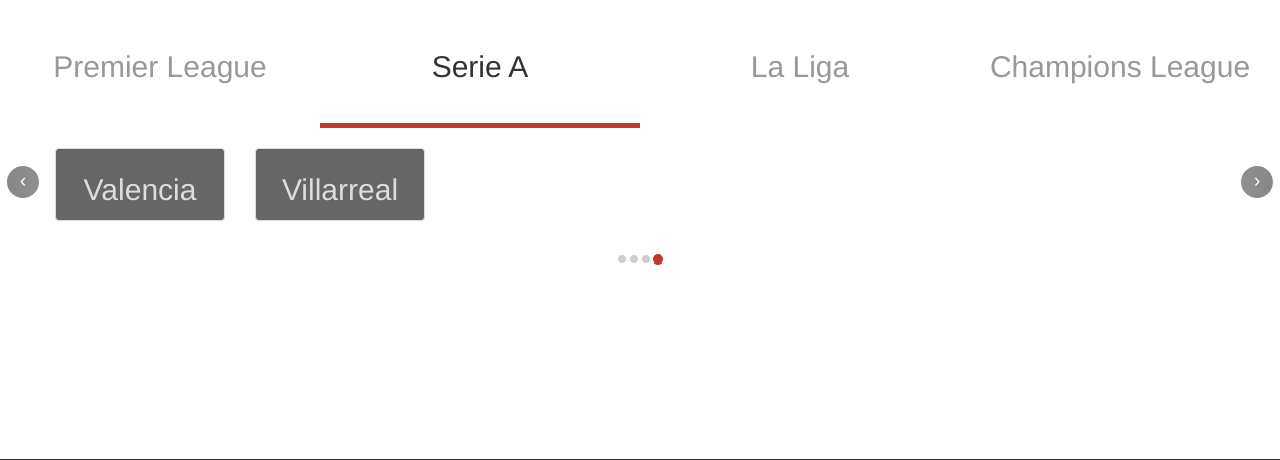
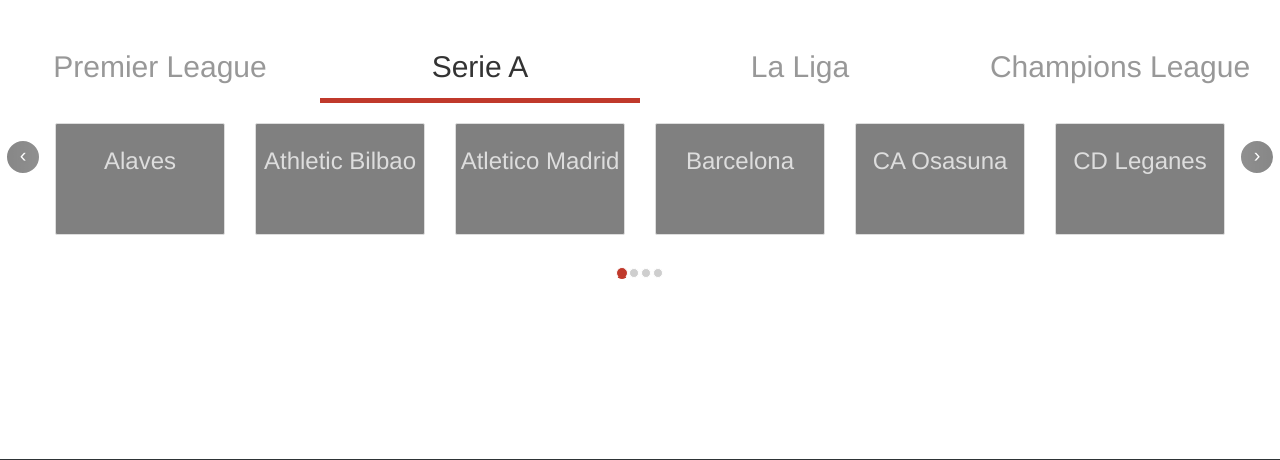
Before and after one commit to kimdahlberg/Buysporttv, a PHP site: page /matcher.html in a window 1280 px wide. Shown: the part 52-512 px from the top of the page. Run offline with PHP 8.4, Linux system fonts and the light colour scheme; some libraries are stand-ins or nearby versions; some web fonts are replaced.

Commit message:
Ajusted carousel scss, continued work on matcher.html js

```diff
--- a/js/leagueteams.js
+++ b/js/leagueteams.js
@@ -3,26 +3,26 @@
 const LEAGUE_TEAMS = {
 
     'la liga' : [
-        'Alaves',
-        'Athletic Bilbao',
-        'Atletico Madrid',
-        'Barcelona',
-        'CA Osasuna',
-        'CD Leganes',
-        'Celta Vigo',
-        'Dportivo La Coruna',
-        'Eibar',
-        'Espanyol',
-        'Granada',
-        'Las Palmas',
-        'Malaga',
-        'Real Betis',
-        'Real Madrid',
-        'Real Sociedad',
-        'Sevilla',
-        'Sporting Gijon',
-        'Valencia',
-        'Villarreal'
+        'AC Milan',
+        'Atalanta',
+        'Bologna',
+        'Cagilari',
+        'Chievo',
+        'Crotone',
+        'Empoli',
+        'Fiorentina',
+        'Genoa',
+        'Inter Milan',
+        'Juventus',
+        'Lazio',
+        'Napoli',
+        'Palermo',
+        'Pescara',
+        'Roma',
+        'Sampdoria',
+        'Sassuolo',
+        'Torino',
+        'Udinese'
     ],
 
     'premier league' : [
--- a/js/main.js
+++ b/js/main.js
@@ -23,11 +23,11 @@ $(document).ready(function () {
         toggleActive(leagueButton);
         // Create carouselview in div that leagueButton targets
         $(leagueButton.data('target'))
-        .html(createCarouselViewHtml(LEAGUE_TEAMS[dataLeague]));
-        // Set active item from team value in sessionStorage
-        var itemToActivate = $('.thumbnail[data-team="'+sessionStorage.getItem('selectedTeam')+'"]')
-        .parents('.item');
-        $('#carousel-teams').carousel(itemToActivate.data('indicator'));
+            .html(createCarouselViewHtml(LEAGUE_TEAMS[dataLeague]));
+        // // Set active item from team value in sessionStorage
+        // var itemToActivate = $('.thumbnail[data-team="'+sessionStorage.getItem('selectedTeam')+'"]')
+        // .parents('.item');
+        // $('#carousel-teams').carousel(itemToActivate.data('indicator'));
     }
 
     $('.sport-toggle').click(function (e) {
@@ -40,6 +40,25 @@ $(document).ready(function () {
         e.preventDefault();
         toggleActive(this);
         sessionStorage.setItem('selectedLeague', $(this).data('league'));
+        console.log($(this).data('league'));
+        console.log($(this).data('target'));
+        $($(this).data('target'))
+            .html(createCarouselViewHtml(LEAGUE_TEAMS[$(this).data('league')]));
+    });
+
+    $('.btn-buy').click(function (e) {
+        e.preventDefault();
+        // TODO: get array of currently selected products
+        var selectedProduct = $(this).data('productId');
+        var productsInCart = sessionStorage.getItem('selectedProducts');
+        if(productsInCart) {
+            if (productsInCart.indexOf(selectedProduct)) {
+                console.log('Product already in cart');
+            }
+            else {
+                productsInCart.push(selectedProduct);
+            }
+        }
     });
 
     // REQUESTS
@@ -71,11 +90,10 @@ $(document).ready(function () {
     // GET all products of chosen league and team
     $('.team-toggle').click(function (e) {
         e.preventDefault();
+        // store selected team for future use
         let team = $(this).data('team');
         sessionStorage.setItem('selectedTeam', team);
 
-        // TODO: create object from league and team selection
-        // Store last clicked league/team in variables?
         let d = {
             league: sessionStorage.getItem('selectedLeague'),
             team: team
@@ -89,7 +107,7 @@ $(document).ready(function () {
             dataType: 'json',
             success: function (response) {
                 console.log(response.length);
-                if (response.length !== 0) {
+                if (response.length > 0) {
                     var returnedProducts = JSON.parse(response);
                     $('#team-upcoming-games')
                     .html(createProductViewHtml(returnedProducts, returnedProducts[0].league));
@@ -99,13 +117,10 @@ $(document).ready(function () {
                 }
             },
             error: function() {
-                console.log("Request failed");
+                console.log('Request failed');
             }
         });
     });
-
-    // Click carousel item, get productview
-    // $('')
 
     // GET all premier league games
     // $.ajax({
--- a/js/util.js
+++ b/js/util.js
@@ -34,7 +34,7 @@ function createCarouselTeam(teamData) {
     //TODO: when talking with the database, teamData will be an object instead of a string, use accordingly
     var carouselTeam = '<div class="col-md-2 col-sm-4 col-xs-6">'
     +   '<a href="#" class="thumbnail team-toggle" role="button" data-team="'+teamData+'" data-toggle="collapse" data-target="#team-upcoming-games">'
-    +   '<h2>' +teamData+ '</h2>'
+    +   '<h3>' +teamData+ '</h3>'
     +   '</a></div>';
     return carouselTeam;
 }
@@ -94,7 +94,7 @@ function createProductDetailHtml(productData) {
     +       '<p>' + parseDate(productData.startdate) +'</p>'
     +       '<p>' + parseTime(productData.startdate) + ' - ' + parseTime(productData.stopdate) + '</p>'
     +       '<p>' + productData.price + ':-</p>'
-    +       '<button class="btn btn-special btn-block" type="button">Köp</button>'
+    +       '<button class="btn btn-buy btn-block" type="button" data-productId="'+productData.id+'">Köp</button>'
     +   '</div>'
     +'</div>';
     return productDetailBox;
--- a/matcher.html
+++ b/matcher.html
@@ -85,7 +85,7 @@
 
         <!--Teams upcoming games section-->
         <section class="container">
-            <div class="row text-center tab-pane collapse fade" id="team-upcoming-games">
+            <div class="row text-center tab-pane fade" id="team-upcoming-games">
 
             </div>
         </section>
--- a/sass/_carousel.scss
+++ b/sass/_carousel.scss
@@ -1,4 +1,4 @@
-
+$min-height-thumbnail: 112px;
 .carousel {
     margin-bottom: 0;
     padding: 0 40px 30px 40px;
@@ -31,21 +31,19 @@
 background: $dark-red;
 }
 
-.item {
-
-    [class*="col-"] {
-        a {
-            background: lighten($dark-gray, 20%);
-        }
-    }
+.thumbnail {
+    @include border-radius(2px);
+    background: lighten($dark-gray, 30%);
+    min-height: $min-height-thumbnail;
 }
 
 @media only screen and (max-width: $small) {
 
     .carousel {
-        min-height: 300px;
+        min-height: ($min-height-thumbnail*3) + 100;
     }
     a.carousel-control {
+        margin-top: ($min-height-thumbnail*3) / 2;
 
         .left, .right {
             display: none;
--- a/sass/_helperclasses.scss
+++ b/sass/_helperclasses.scss
@@ -31,13 +31,13 @@
     padding: -10px;
 }
 
-.btn-special {
+.btn-buy {
     @include border-radius(0px);
     background: $base-gray;
     color: $link-color;
 }
 
-.btn-special:hover {
+.btn-buy:hover {
     background: $brand-success;
     color: white;
 }
--- a/sass/_overwrites.scss
+++ b/sass/_overwrites.scss
@@ -21,7 +21,7 @@
 }
 
 .modal-content {
-    background: rgba(white, .8);
+    background: rgba(white, .9);
 }
 
 #football {
@@ -43,7 +43,6 @@
 #league-row {
     [class*="col-"] {
         padding-top: $column-padding;
-        padding-bottom: $column-padding;
         @extend #football;
     }
     margin-bottom: 20px;
@@ -68,6 +67,12 @@
 
 @media only screen and (max-width: $small) {
     h2 {
-        font-size: 2.2rem;
+        padding-left: 4px !important;
+        padding-right: 4px !important;
+        font-size: 1.6rem;
+    }
+
+    #league-row {
+        min-height: 100px;
     }
 }
```
Also changed, not shown: css/main.css.
